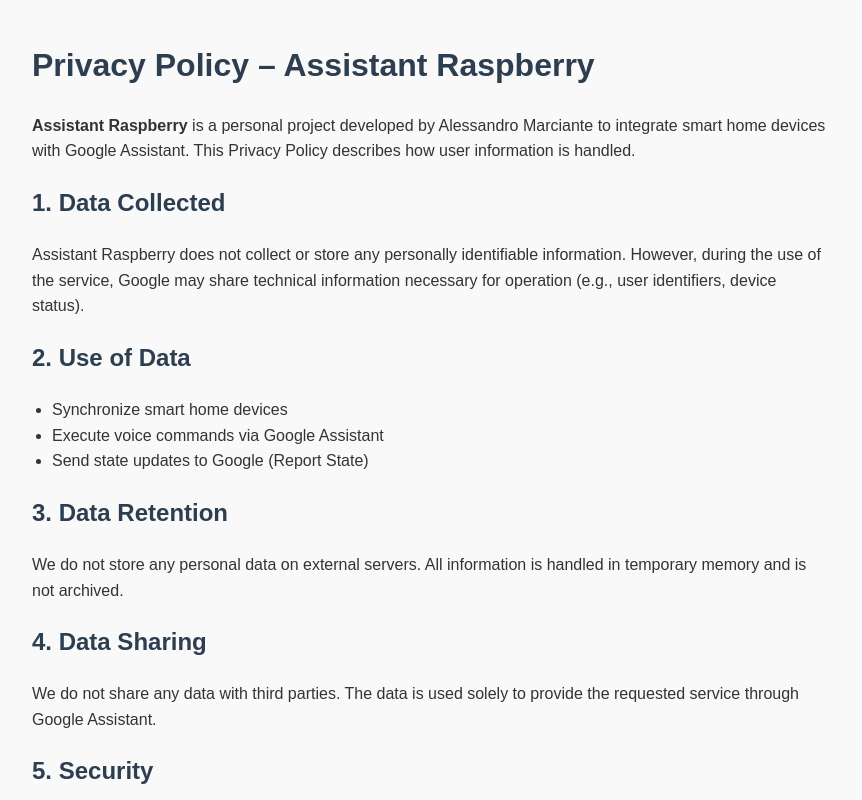
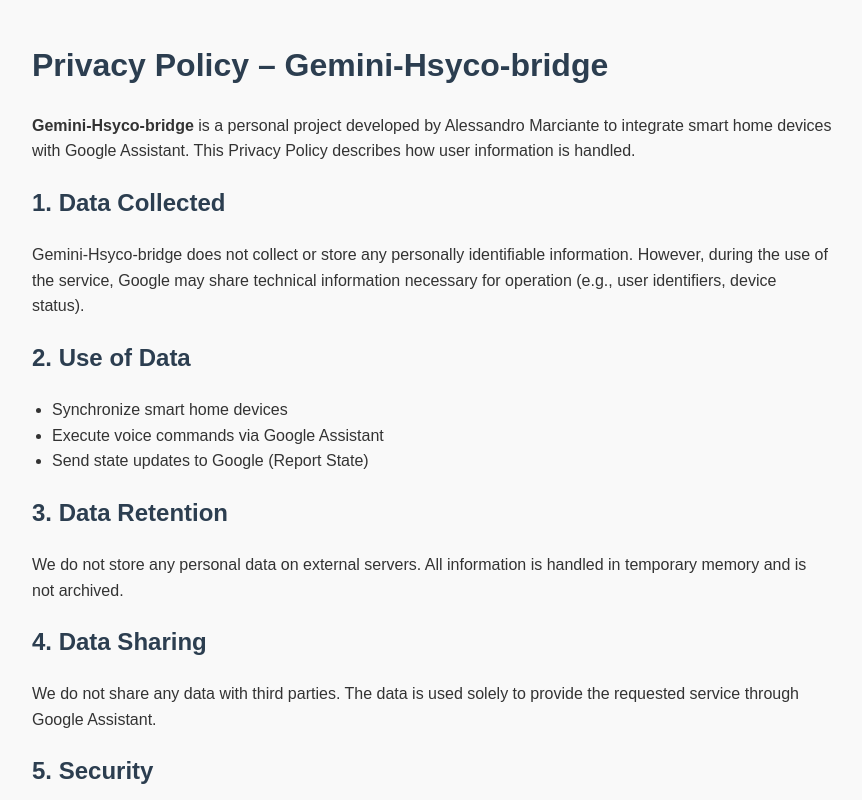
Before and after one commit to Alex5219/gemini-hsyco-bridge, a plain HTML site: page privacy.html in a window 1280 px wide. Shown: the top 800 px of the page, without its empty margins (208-1070 px from the left). Drawn offline with Linux system fonts and the light colour scheme.

Commit message:
Update privacy.html

```diff
--- a/privacy.html
+++ b/privacy.html
@@ -2,7 +2,7 @@
 <html lang="en">
 <head>
   <meta charset="UTF-8">
-  <title>Privacy Policy – Assistant Raspberry</title>
+  <title>Privacy Policy – Gemini-Hsyco-bridge</title>
   <meta name="viewport" content="width=device-width, initial-scale=1">
   <style>
     body {
@@ -26,11 +26,11 @@
   </style>
 </head>
 <body>
-  <h1>Privacy Policy – Assistant Raspberry</h1>
-  <p><strong>Assistant Raspberry</strong> is a personal project developed by Alessandro Marciante to integrate smart home devices with Google Assistant. This Privacy Policy describes how user information is handled.</p>
+  <h1>Privacy Policy – Gemini-Hsyco-bridge</h1>
+  <p><strong>Gemini-Hsyco-bridge</strong> is a personal project developed by Alessandro Marciante to integrate smart home devices with Google Assistant. This Privacy Policy describes how user information is handled.</p>
 
   <h2>1. Data Collected</h2>
-  <p>Assistant Raspberry does not collect or store any personally identifiable information. However, during the use of the service, Google may share technical information necessary for operation (e.g., user identifiers, device status).</p>
+  <p>Gemini-Hsyco-bridge does not collect or store any personally identifiable information. However, during the use of the service, Google may share technical information necessary for operation (e.g., user identifiers, device status).</p>
 
   <h2>2. Use of Data</h2>
   <ul>
```
